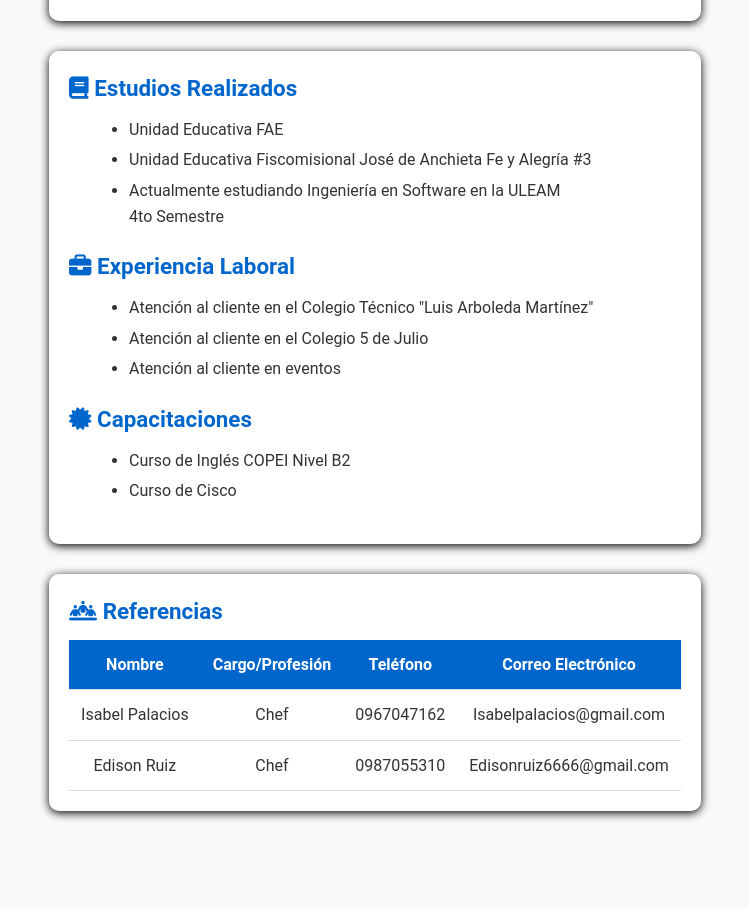
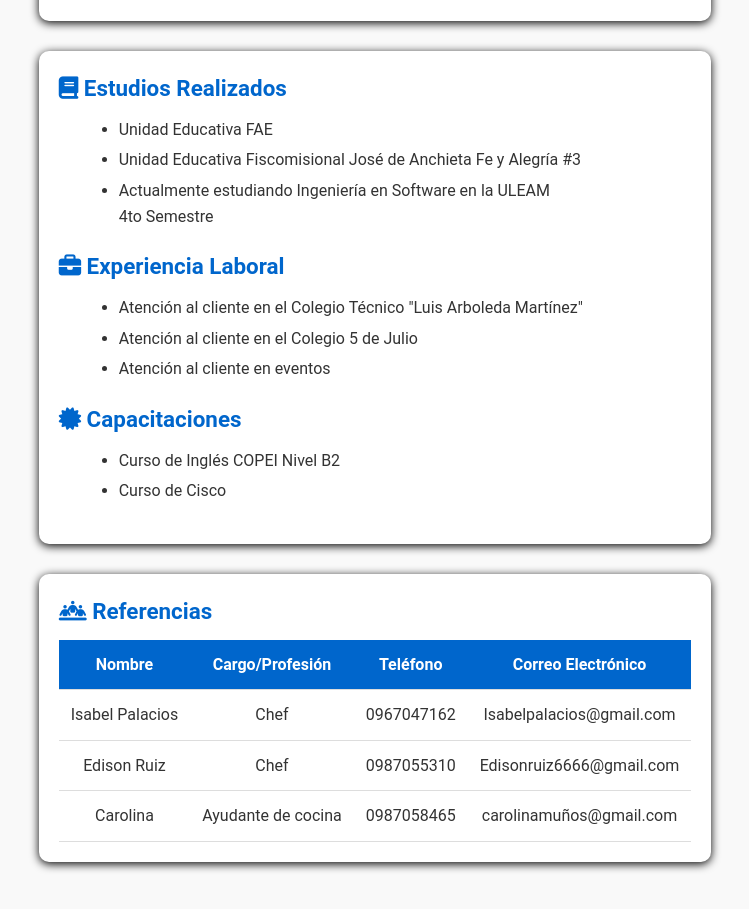
Before and after one commit to DavidJaramillo132/Hoja-de-vida, a plain HTML site: page index.html in a window 1280 px wide. Shown: the part 183-1092 px from the top of the page, without its empty margins (265-1014 px from the left). Before the commit the page ends 1044 px from the top, so only its background shows below. Drawn offline with Linux system fonts and the light colour scheme.

Commit message:
ultimos cambios

```diff
--- a/index.html
+++ b/index.html
@@ -73,6 +73,12 @@
                             <td>0987055310</td>
                             <td>Edisonruiz6666@gmail.com</td>
                         </tr>
+                        <tr>
+                            <td>Carolina</td>
+                            <td>Ayudante de cocina</td>
+                            <td>0987058465</td>
+                            <td>carolinamuños@gmail.com</td>
+                        </tr>
                     </tbody>
                 </table>
             </div>
```
